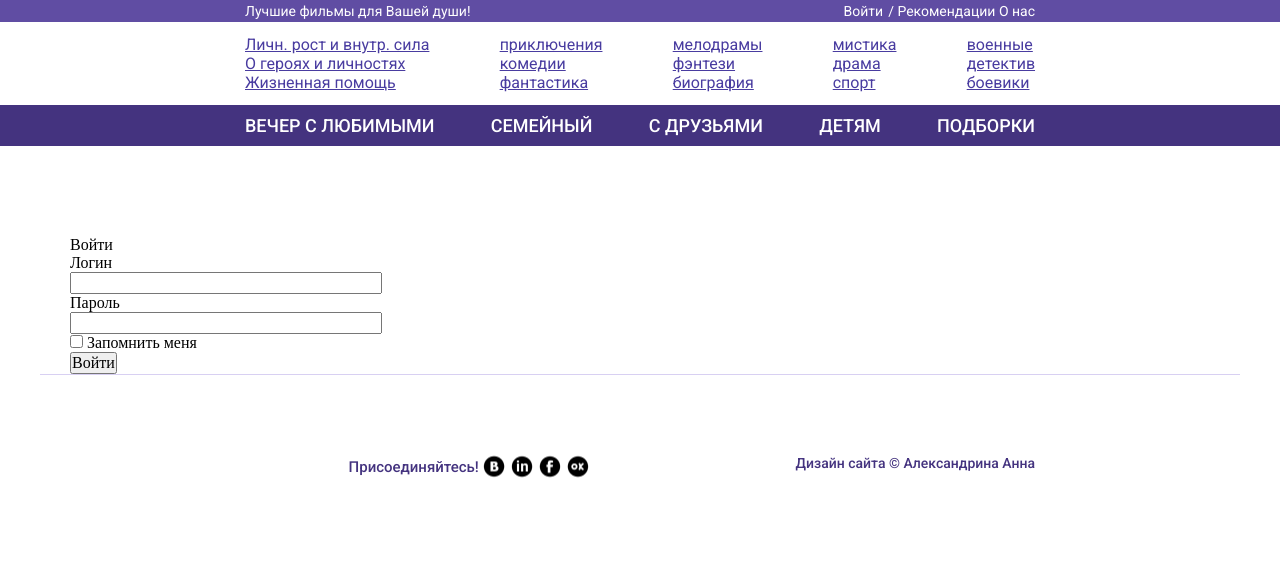
After one commit to Shadwar/flask_course, a Flask app: page /login in a window 1280 px wide. The commit adds this page. Shown: the top 562 px of the page. Run offline with Flask 2, Linux system fonts and the light colour scheme.

Commit message:
3. Forms

```diff
--- a/app/__init__.py
+++ b/app/__init__.py
@@ -1,5 +1,7 @@
 from flask import Flask
+from config import Config
 
 app = Flask(__name__)
+app.config.from_object(Config)
 
 from app import routes
--- /dev/null
+++ b/app/forms.py
@@ -0,0 +1,10 @@
+from flask_wtf import FlaskForm
+from wtforms import StringField, PasswordField, BooleanField, SubmitField
+from wtforms.validators import DataRequired
+
+
+class LoginForm(FlaskForm):
+    username = StringField('Логин', validators=[DataRequired()])
+    password = PasswordField('Пароль', validators=[DataRequired()])
+    remember_me = BooleanField('Запомнить меня')
+    submit = SubmitField('Войти')
--- a/app/routes.py
+++ b/app/routes.py
@@ -1,5 +1,8 @@
-from flask import render_template
+from flask import render_template, flash, url_for
+from werkzeug.utils import redirect
+
 from app import app
+from app.forms import LoginForm
 
 
 @app.route('/')
@@ -18,3 +21,13 @@ def index():
     ]
 
     return render_template('index.html', title='home', user=user, posts=posts)
+
+
+@app.route('/login', methods=['GET', 'POST'])
+def login():
+    form = LoginForm()
+
+    if form.validate_on_submit():
+        flash('Запрошен вход для пользователя {}'.format(form.username.data))
+        return redirect(url_for('index'))
+    return render_template('login.html', title='Войти', form=form)
--- a/app/templates/base.html
+++ b/app/templates/base.html
@@ -16,6 +16,7 @@
                 <div class="header-content">
                     <div class="header-top__column header-top__title">Лучшие фильмы для Вашей души!</div>
                     <div class="header-top__column">
+                        <a href="{{ url_for('login') }}" class="header-top__link">Войти</a>
                         <a href="#" class="header-top__link">Рекомендации</a>
                         <a href="#" class="header-top__link">О нас</a>
                     </div>
@@ -65,7 +66,23 @@
             </div>
         </div>
     </header>
+
+    {% with messages = get_flashed_messages() %}
+    {% if messages %}
+    <section class="flash-messages">
+        <div class="wrapper">
+            <ul>
+                {% for message in messages %}
+                <li>{{ message }}</li>
+                {% endfor %}
+            </ul>
+        </div>
+    </section>
+    {% endif %}
+    {% endwith %}
+
     {% block content %}{% endblock %}
+
     <footer>
         <div class="wrapper">
             <div class="footer__container">
--- /dev/null
+++ b/app/templates/login.html
@@ -0,0 +1,28 @@
+{% extends "base.html" %}
+
+{% block content %}
+<section class="content">
+    <div class="wrapper">
+        <h1>Войти</h1>
+        <form action="" method="post">
+            {{ form.hidden_tag() }}
+            <p>
+                {{ form.username.label }}<br>
+                {{ form.username(size=32) }}<br>
+                {% for error in form.username.errors %}
+                <span style="color: red;">[{{ error }}]</span>
+                {% endfor %}
+            </p>
+            <p>
+                {{ form.password.label }}<br>
+                {{ form.password(size=32) }}<br>
+                {% for error in form.password.errors %}
+                <span style="color: red;">[{{ error }}]</span>
+                {% endfor %}
+            </p>
+            <p>{{ form.remember_me() }} {{ form.remember_me.label }}</p>
+            <p>{{ form.submit() }}</p>
+        </form>
+    </div>
+</section>
+{% endblock %}
```
Also changed, not shown: config.py (added, +7 -0 lines).
